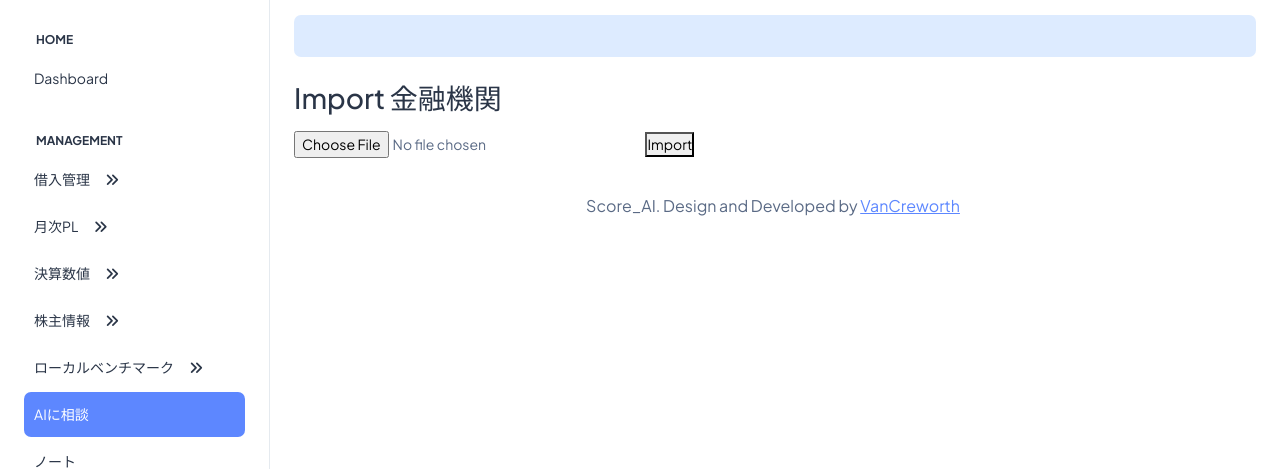
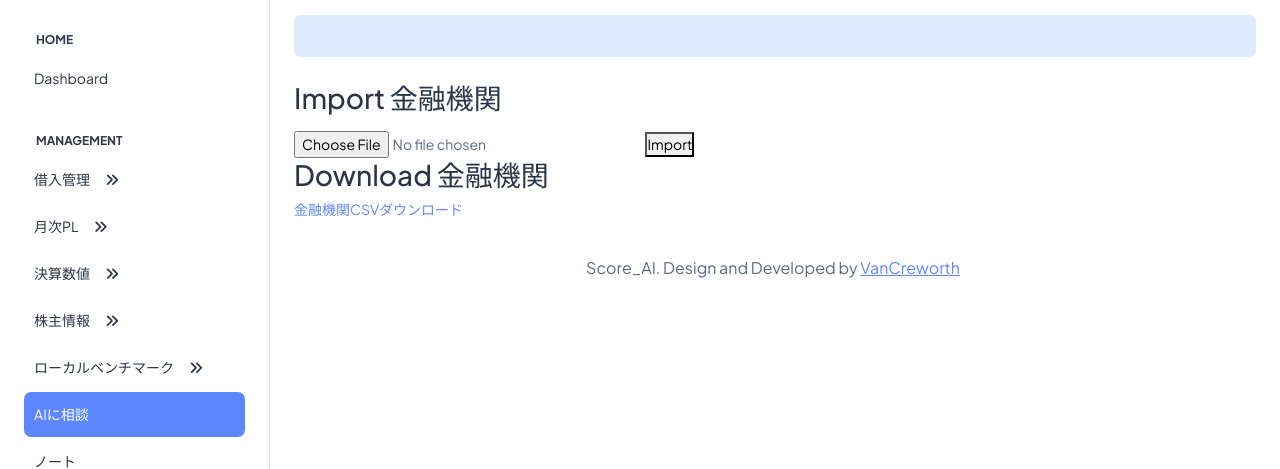
Before and after one commit to akirsuzuki/scoreai-project, a Django app: page /import-financial-institution/ in a window 1280 px wide. Shown: the part 70-539 px from the top of the page. Run offline with Django 5.2, Linux system fonts and the light colour scheme; the visitor is signed in with stand-in values (Sample User, id 1); parts of the project's set-up code (start-up, migrations or seed data) failed here and were passed over; some libraries are stand-ins or nearby versions.

Commit message:
金融機関ダウンロード機能

```diff
--- a/scoreai/urls.py
+++ b/scoreai/urls.py
@@ -63,6 +63,7 @@ urlpatterns = [
     path('about/', AboutView.as_view(), name='about'),
     path('firm_clientslist/', ClientsList.as_view(), name='firm_clientslist'),
     path('import-financial-institution/', ImportFinancialInstitutionView.as_view(), name='import_financial_institution'),
+    path('download/financial_institutions/', views.download_financial_institutions_csv, name='download_financial_institutions_csv'),
     path('sample/', SampleView.as_view(), name='sample'),
     path('import_industry_classification/', ImportIndustryClassificationView.as_view(), name='import_industry_classification'),
     path('industry_classification_list/', IndustryClassificationListView.as_view(), name='industry_classification_list'),
--- a/scoreai/views.py
+++ b/scoreai/views.py
@@ -1655,6 +1655,28 @@ class ImportFinancialInstitutionView(LoginRequiredMixin, DetailView):
         return redirect('import_financial_institution')
 
 
+@login_required
+def download_financial_institutions_csv(request):
+    response = HttpResponse(content_type='text/csv')
+    response.charset = 'utf-8-sig'  # Excelでの文字化けを防ぐためにBOM付きUTF-8を使用
+    response['Content-Disposition'] = 'attachment; filename="financial_institutions.csv"'
+
+    writer = csv.writer(response)
+    headers = ['name', 'short_name', 'JBAcode', 'bank_category']
+    writer.writerow(headers)
+
+    institutions = FinancialInstitution.objects.all()
+    for institution in institutions:
+        writer.writerow([
+            institution.name,
+            institution.short_name,
+            institution.JBAcode,
+            institution.bank_category
+        ])
+
+    return response
+
+
 class ImportIndustryClassificationView(LoginRequiredMixin, FormView):
     template_name = 'scoreai/import_industry_classification.html'
     form_class = IndustryClassificationImportForm
--- a/templates/scoreai/import_financial_institution.html
+++ b/templates/scoreai/import_financial_institution.html
@@ -25,4 +25,8 @@
     <button type="submit">Import</button>
 </form>
 
+<h2>Download 金融機関</h2>
+<a href="{% url 'download_financial_institutions_csv' %}">金融機関CSVダウンロード</a>
+
+
 {% endblock %}
```
